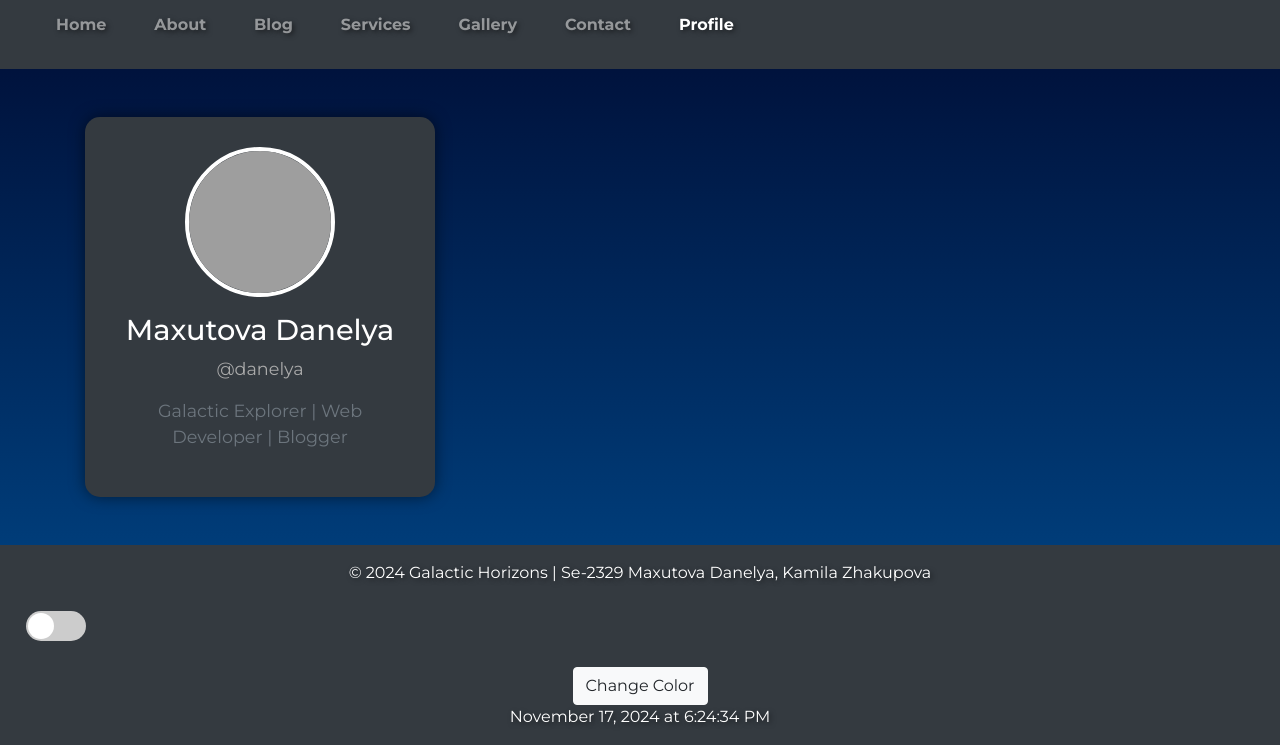
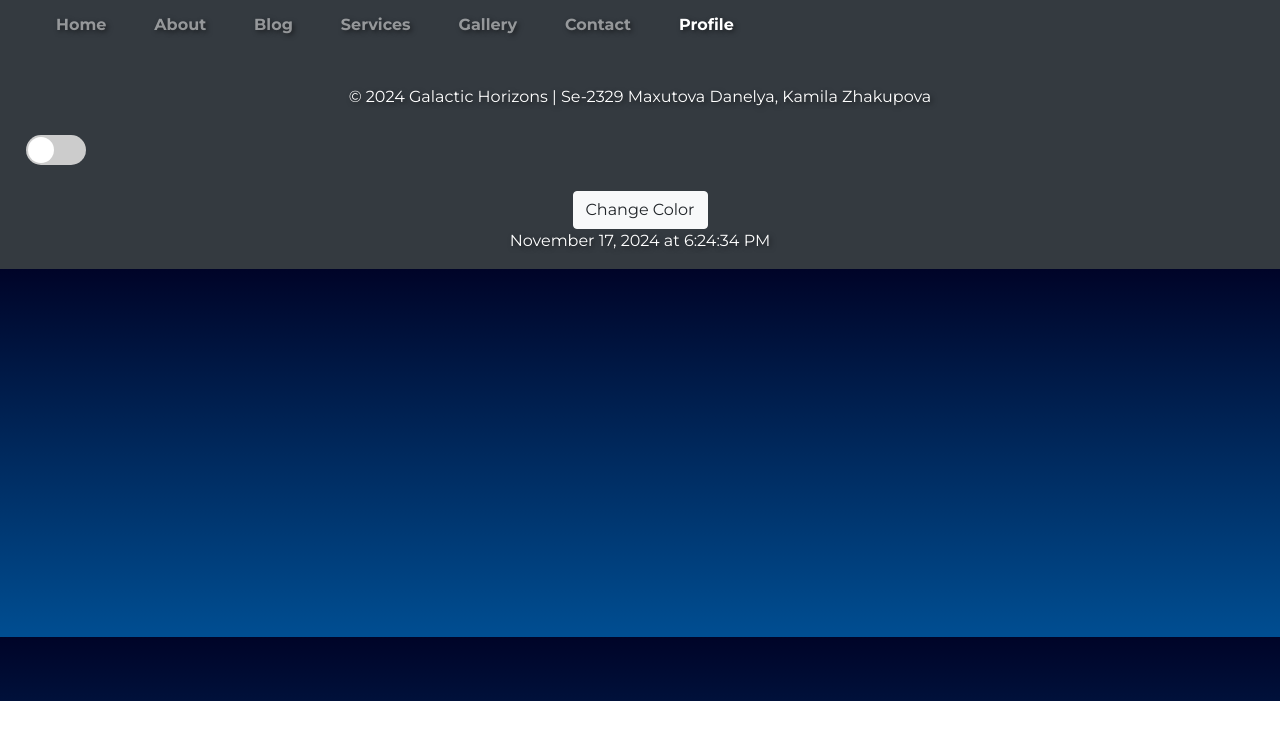
Before and after one commit to danelka/galaxy-horizons, a plain HTML site: page profile.html in a window 1280 px wide. Shown: the part 99-844 px from the top of the page. After the commit the page ends 800 px from the top, so only its background shows below. Drawn offline with nearby package versions, Linux system fonts and the light colour scheme; grey boxes are pictures that could not be loaded.

Commit message:
Update profile.html

```diff
--- a/profile.html
+++ b/profile.html
@@ -46,17 +46,6 @@
     </nav>
   </header>
 
-  <!-- Profile Section -->
-  <main class="container py-5">
-    <div class="row">
-      <div class="col-lg-4">
-        <div class="profile-card text-center">
-          <img src="https://images.pexels.com/photos/956981/milky-way-starry-sky-night-sky-star-956981.jpeg?auto=compress&cs=tinysrgb&w=1260&h=750&dpr=1" alt="Profile Picture" class="img-fluid rounded-circle mb-3">
-          <h2>Maxutova Danelya</h2>
-          <p>@danelya</p>
-          <p class="text-muted">Galactic Explorer | Web Developer | Blogger</p>
-        </div>
-      </div>
 
 
 
```
